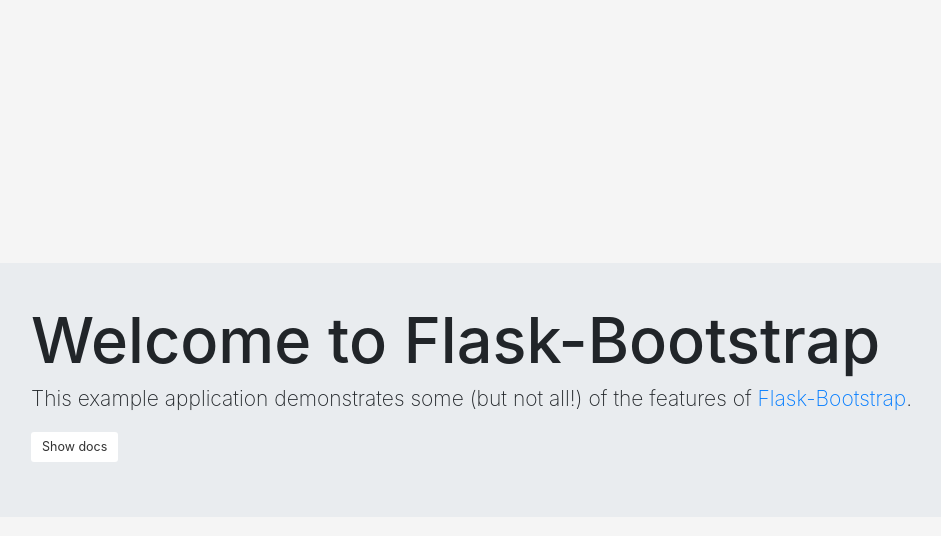
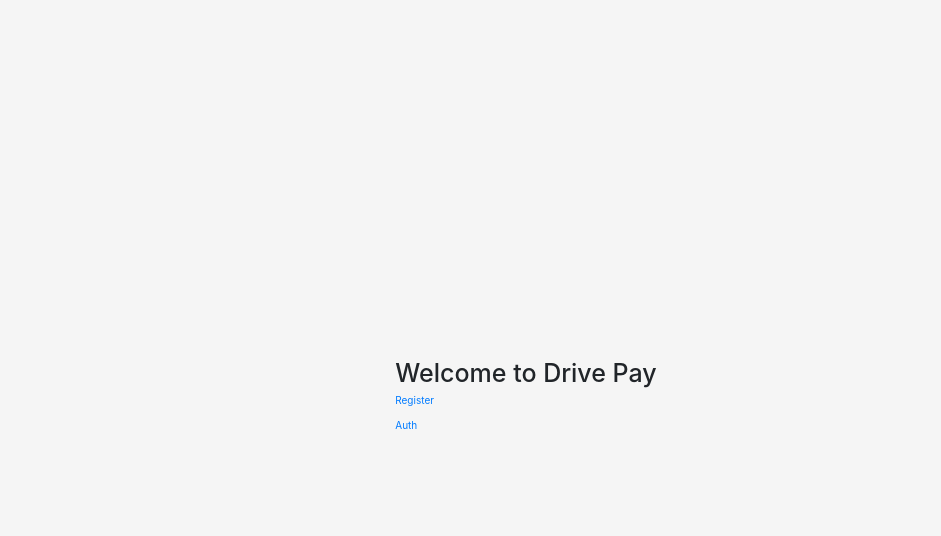
Before and after one commit to ritzler/drivepay, a Flask app: page / in a window 1280 px wide. Shown: the top 536 px of the page, without its empty margins (114-1055 px from the left). Run offline with Flask 2, Linux system fonts and the light colour scheme; some libraries are stand-ins or nearby versions.

Commit message:
updated home

```diff
--- a/templates/index.html
+++ b/templates/index.html
@@ -12,7 +12,7 @@
    This will keep scripts at the page end and a navbar you add on later
    intact. #}
 {% block content %}
-  <div class="container">
+  <div class="fa-home">
   {%- with messages = get_flashed_messages(with_categories=True) %}
   {%- if messages %}
     <div class="row">
@@ -22,15 +22,13 @@
     </div>
   {%- endif %}
   {%- endwith %}
-    <div class="jumbotron">
-      <h1>Welcome to Flask-Bootstrap</h1>
-      <p>This example application demonstrates some (but not all!) of the
-      features of <a href="http://pythonhosted.org/Flask-Bootstrap">
-      Flask-Bootstrap</a>.</p>
+      <h1>Welcome to Drive Pay</h1>
+      <p><a href="{{ url_for('register') }}">
+      Register</a></p>
       <p>
-        <a class="btn btn-lg btn-default" role="button"
-           href="http://pythonhosted.org/Flask-Bootstrap" >Show docs</a>
+      <p><a href="{{ url_for('auth') }}">
+      Auth</a></p>
+      <p>
       </p>
-    </div>
    </div>
 {%- endblock %}
```
